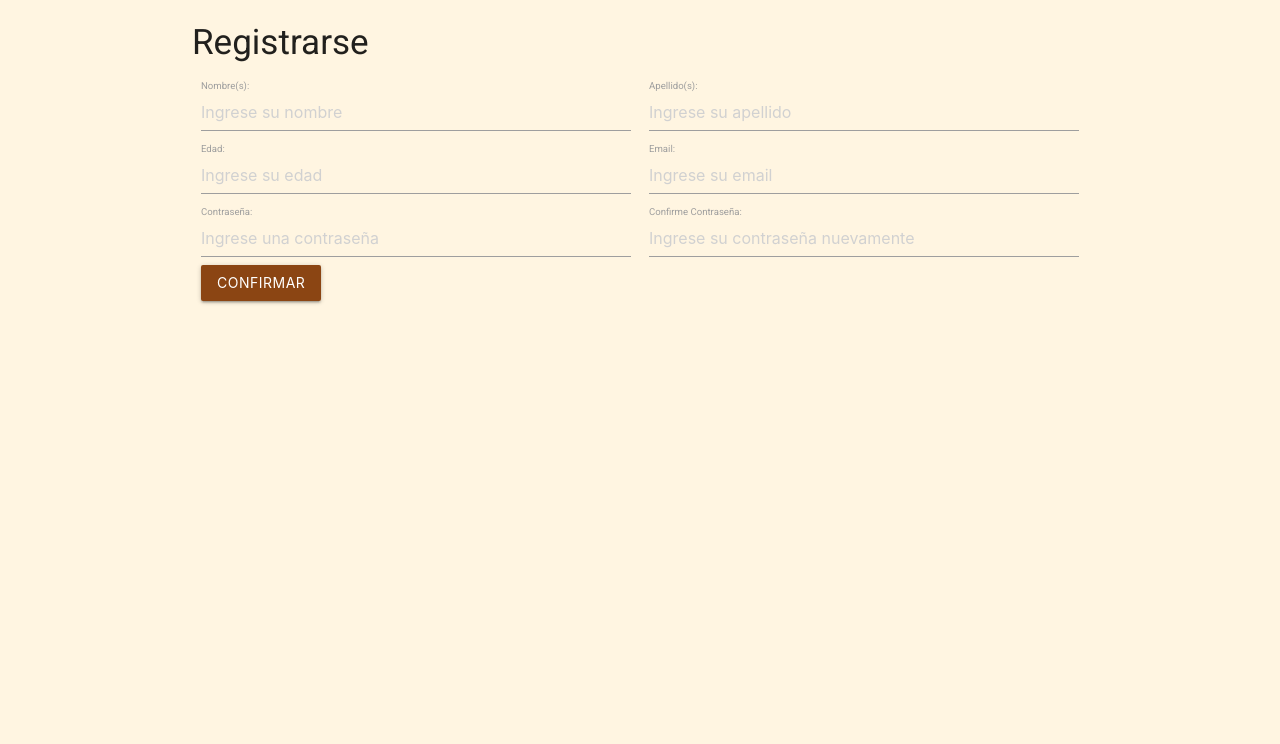
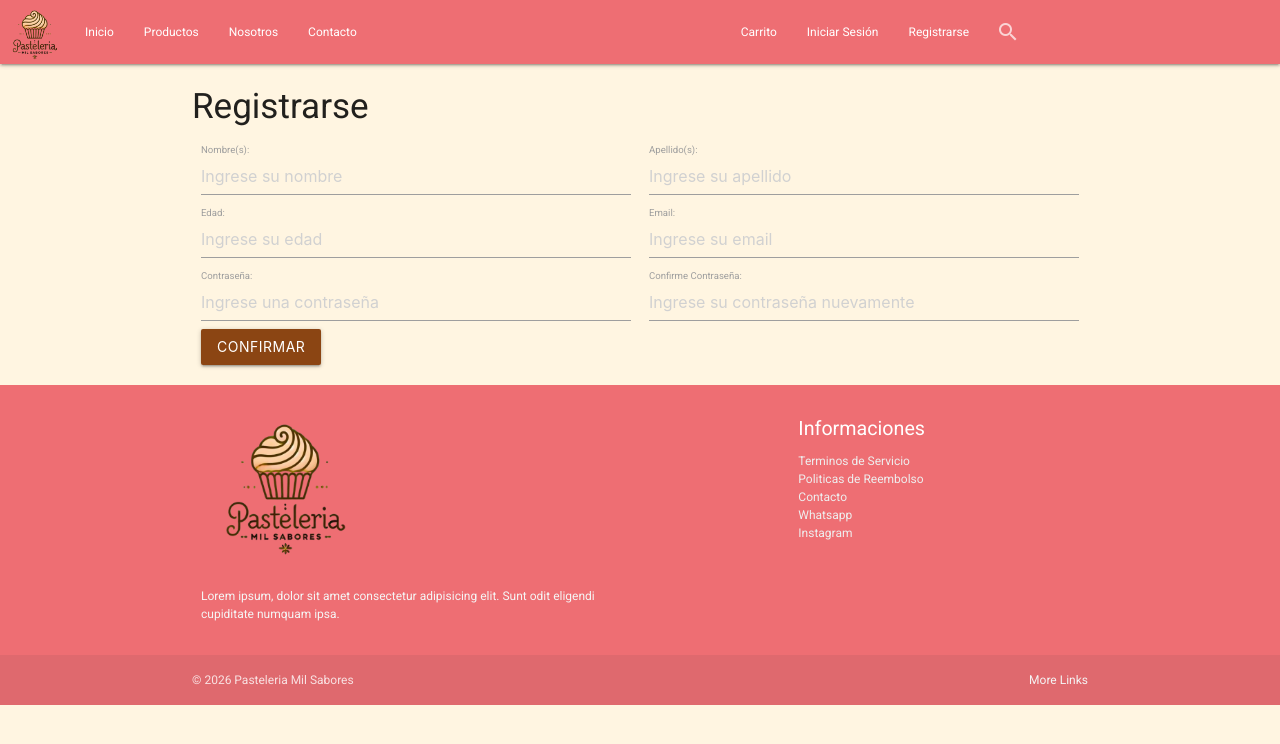
Before and after one commit to kiwibrain/Pasteleria_MS_React, a React (Vite) app: page /registro in a window 1280 px wide. Shown: the top 744 px of the page. Built offline with nearby package versions, Linux system fonts and the light colour scheme.

Commit message:
Se agregó el navbar y footer a InicioSesion.jsx y RegistroUsuario.jsx

```diff
--- a/src/pages/InicioSesion/InicioSesion.jsx
+++ b/src/pages/InicioSesion/InicioSesion.jsx
@@ -1,8 +1,12 @@
-import React from "react";
+import React, { useEffect } from 'react';
+import { useNavigate } from 'react-router-dom';
+import Navbar from '../../components/Navbar';
+import Footer from '../../components/Footer';
 
 function InicioSesion() {
     return (
         <>
+            <Navbar />
             <main>
                 <section id="formulario">
                     <div className="container">
@@ -37,6 +41,7 @@ function InicioSesion() {
                     </div>
                 </section>
             </main>
+            <Footer />
         </>
     );
 };
--- a/src/pages/RegistroUsuarios/RegistroUsuario.jsx
+++ b/src/pages/RegistroUsuarios/RegistroUsuario.jsx
@@ -1,4 +1,7 @@
-import React from "react";
+import React, { useEffect } from 'react';
+import { useNavigate } from 'react-router-dom';
+import Navbar from '../../components/Navbar';
+import Footer from '../../components/Footer';
 
 function RegistroUsuario() {
 
@@ -8,6 +11,7 @@ function RegistroUsuario() {
 
     return (
         <>
+            <Navbar />
             <main>
                 <section id="formulario">
                     <div className="container">
@@ -81,6 +85,7 @@ function RegistroUsuario() {
                     </div>
                 </section>
             </main>
+            <Footer />
         </>
     );
 };
```
